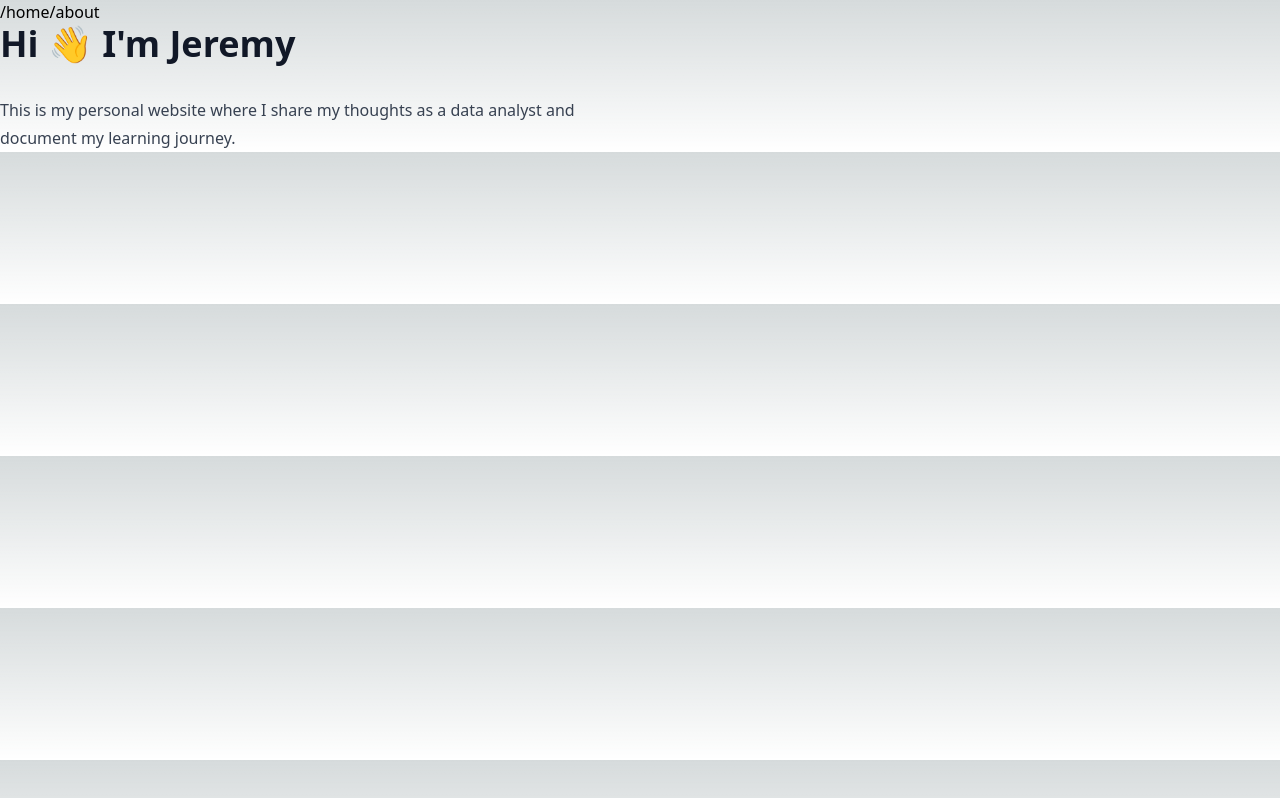
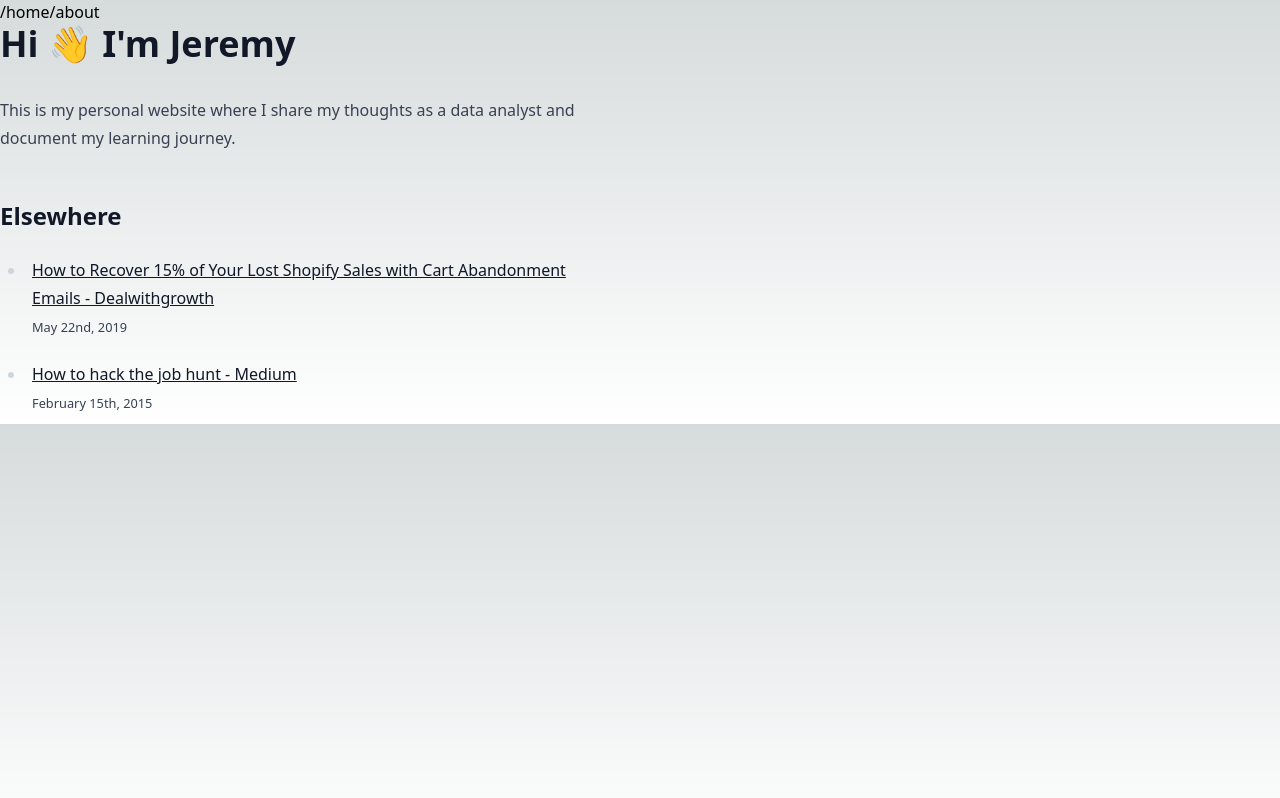
Before and after one commit to jeremyrieunier/jeremyrieunier.com, a Next.js app: page / in a window 1280 px wide. Built offline with nearby package versions, Linux system fonts and the light colour scheme.

Commit message:
Add date-fns library

```diff
--- /dev/null
+++ b/components/date.js
@@ -0,0 +1,6 @@
+import { parseISO, format } from 'date-fns';
+
+export default function Date({ dateString }) {
+  const date = parseISO(dateString);
+  return <time dateTime={dateString}>{format(date, 'LLLL do, yyyy')}</time>;
+}
--- a/package.json
+++ b/package.json
@@ -9,6 +9,7 @@
     "lint": "next lint"
   },
   "dependencies": {
+    "date-fns": "^2.29.3",
     "eslint": "8.36.0",
     "eslint-config-next": "13.2.4",
     "next": "13.2.4",
--- a/pages/index.js
+++ b/pages/index.js
@@ -1,6 +1,7 @@
 import Head from 'next/head';
 import Link from 'next/link';
 import Layout, {siteTitle} from '../components/layout';
+import Date from '../components/date';
 
 export default function Home() {
   return (
@@ -11,6 +12,25 @@ export default function Home() {
       <section className='prose'>
         <h1>Hi 👋 I'm Jeremy</h1>
         <p>This is my personal website where I share my thoughts as a data analyst and document my learning journey.</p>
+        <h2>Elsewhere</h2>
+        <ul>
+          <li>
+            <a href='https://dealwithgrowth.com/shopify-cart-abandonment-email' target='_blank'>How to Recover 15% of Your Lost Shopify Sales with Cart Abandonment Emails - Dealwithgrowth</a>
+            <br />
+            <small>
+              <Date dateString="2019-05-22" />
+            </small>
+          </li>
+        </ul>
+        <ul>
+          <li>
+            <a href="https://medium.com/tech-london/how-i-hack-the-job-research-ecc87f8b9127" target="_blank">How to hack the job hunt - Medium</a>
+            <br />
+            <small>
+              <Date dateString="2015-02-15" />
+            </small>
+          </li>
+        </ul>
       </section>
     </Layout>
   );
```
Also changed, not shown: 2 other files (tests, documents, lock files or other folders).
